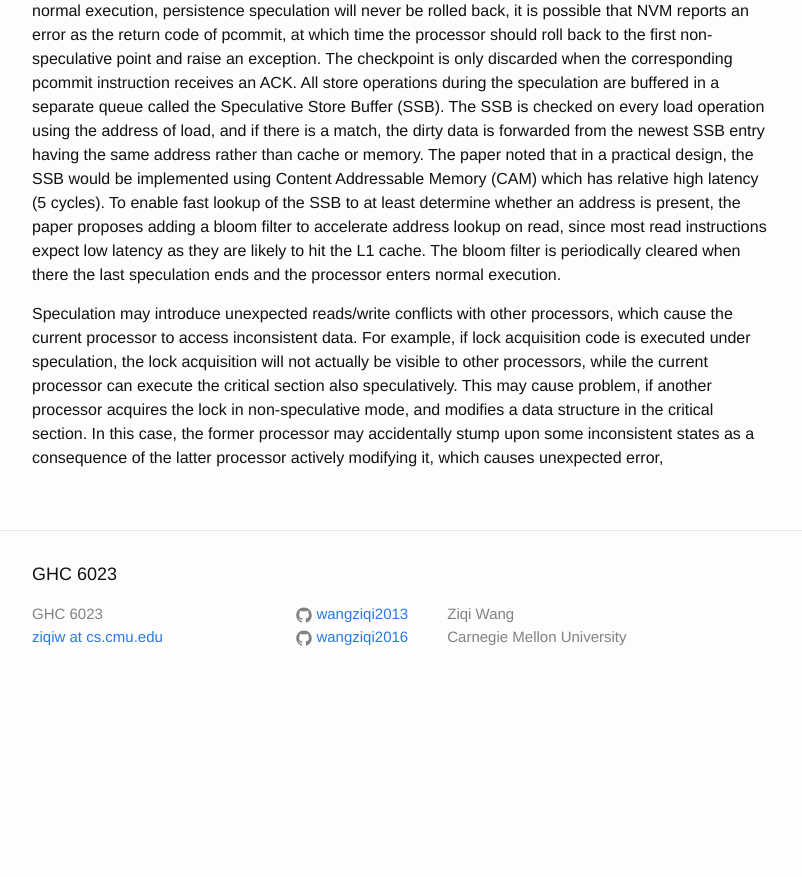
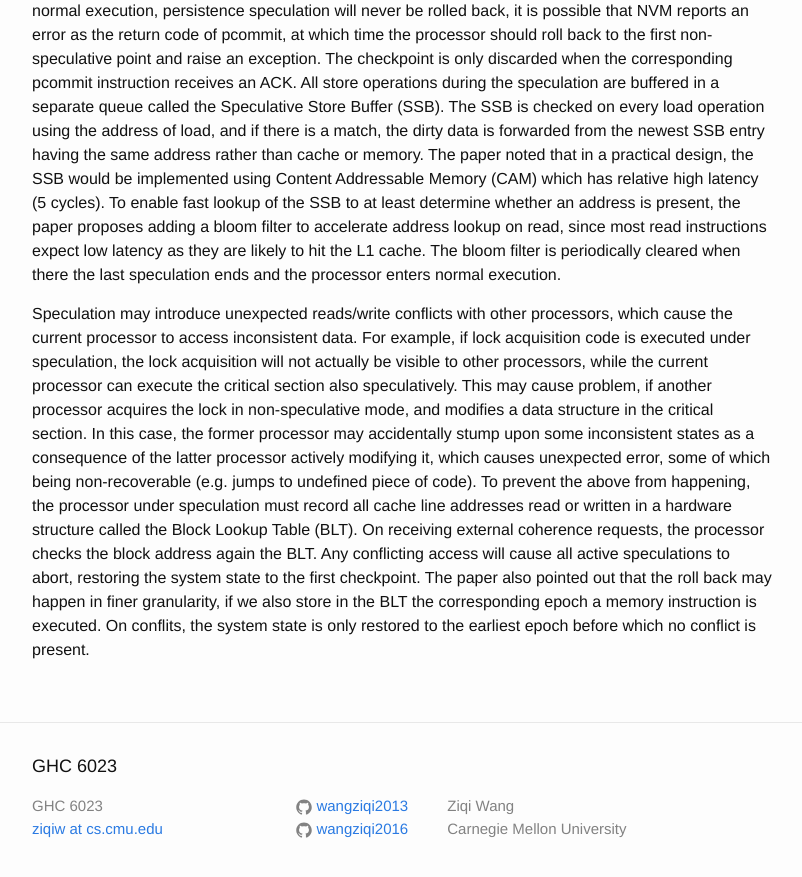
Before and after one commit to wangziqi2013/wangziqi2013.github.io, a Jekyll site: the page built from _posts/2019-02-19-Hiding-the-Long-Latency-of-Persist-Barrier-Using-Speculative-Exec.markdown, in a window 1280 px wide and 900 px high, scrolled down 1921 px. Shown: the top 877 px of the window, without its empty margins (238-1040 px from the left). Built offline with Jekyll 4.4.1, drawn with Linux system fonts in a browser that asks for light colours; before the commit the page ends 2629 px from its top, so only the background shows below that.

Commit message:
Finish BLT

```diff
--- a/_posts/2019-02-19-Hiding-the-Long-Latency-of-Persist-Barrier-Using-Speculative-Exec.markdown
+++ b/_posts/2019-02-19-Hiding-the-Long-Latency-of-Persist-Barrier-Using-Speculative-Exec.markdown
@@ -82,4 +82,11 @@ access inconsistent data. For example, if lock acquisition code is executed unde
 will not actually be visible to other processors, while the current processor can execute the critical section also
 speculatively. This may cause problem, if another processor acquires the lock in non-speculative mode, and modifies a data
 structure in the critical section. In this case, the former processor may accidentally stump upon some inconsistent states
-as a consequence of the latter processor actively modifying it, which causes unexpected error,
+as a consequence of the latter processor actively modifying it, which causes unexpected error, some of which being
+non-recoverable (e.g. jumps to undefined piece of code). To prevent the above from happening, the processor under
+speculation must record all cache line addresses read or written in a hardware structure called the Block Lookup Table
+(BLT). On receiving external coherence requests, the processor checks the block address again the BLT. Any conflicting
+access will cause all active speculations to abort, restoring the system state to the first checkpoint. The paper also pointed
+out that the roll back may happen in finer granularity, if we also store in the BLT the corresponding epoch a memory
+instruction is executed. On conflits, the system state is only restored to the earliest epoch before which no conflict
+is present.
```
